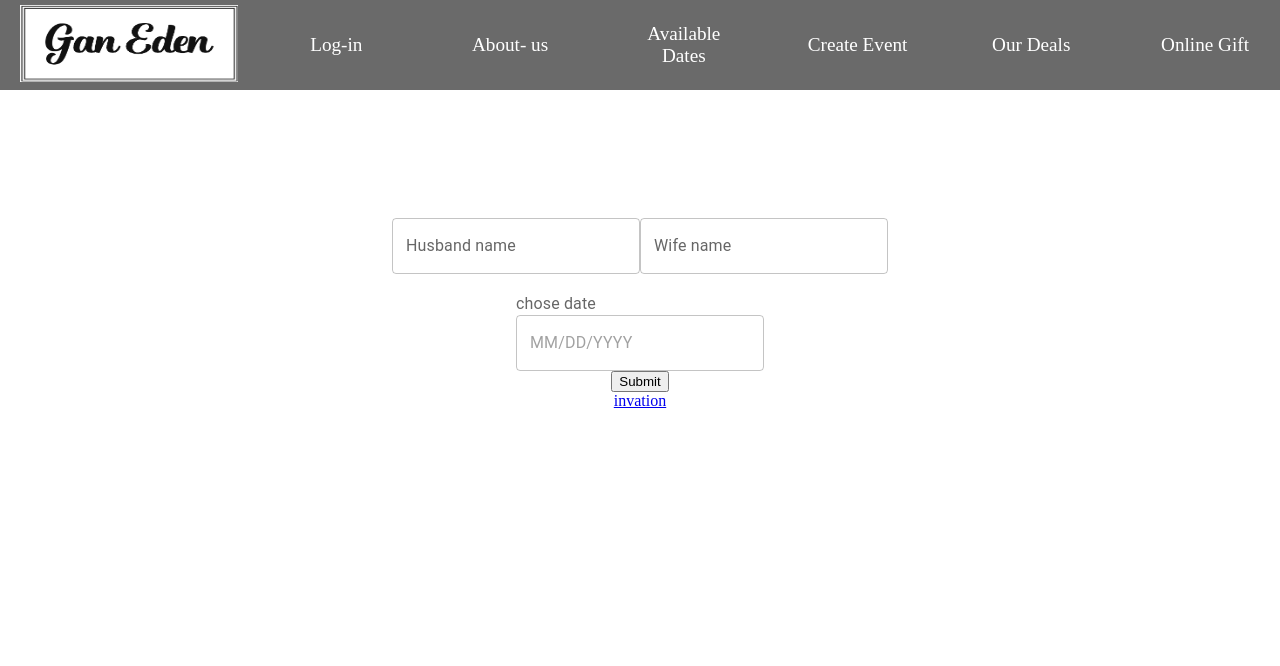
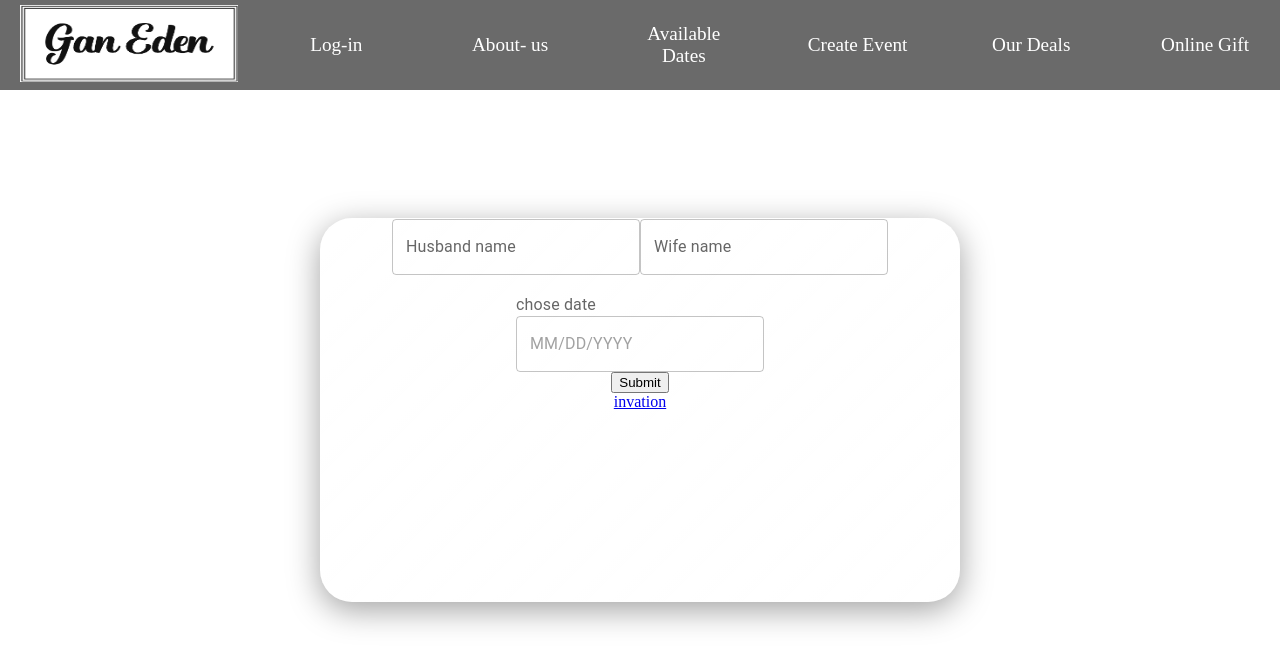
Before and after one commit to danielbrizel8/middle-project, a React (Vite) app: page /CreateEvent in a window 1280 px wide. Shown: the top 666 px of the page. Built offline with nearby package versions, Linux system fonts and the light colour scheme.

Commit message:
started create event

```diff
--- a/src/styling/create-event.css
+++ b/src/styling/create-event.css
@@ -1,11 +1,31 @@
+*{
+    margin: 0;
+    box-sizing: border-box;
+}
+
+.form-container{
+    display: flex;
+    justify-content: center;
+    align-items: center;
+    height: 50vw;
+
+}
 
 .create-event-form{
+    width: 50vw;
+    height: 30vw;
     position: relative;
-    top: 10vw;
     display: flex;
     flex-direction: column;
     align-items: center;
+    background: linear-gradient(135deg, rgba(255,255,255, 0.1), rgba(255,255,255, 0));
+    -webkit-backdrop-filter: blur(20px);
+    backdrop-filter: blur(20px);
+    box-shadow: 0 8px 32px 0 rgba(0, 0, 0, 0.37);
+    border: 1px solid rgba(255, 255, 255, 0.18);
+    border-radius: 32px;
 }
+
 .names-couple{
     display: flex;
 }
```
